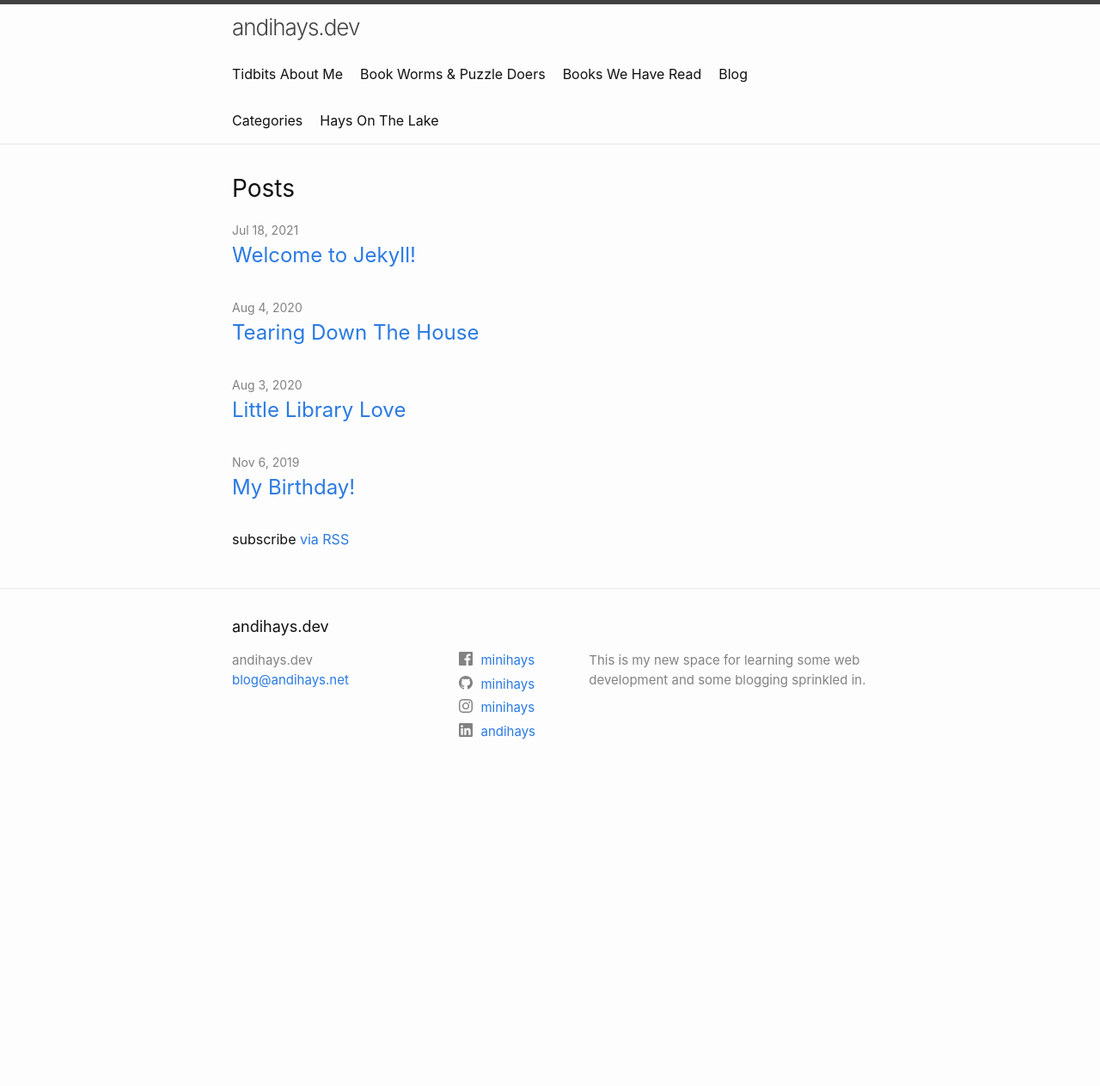
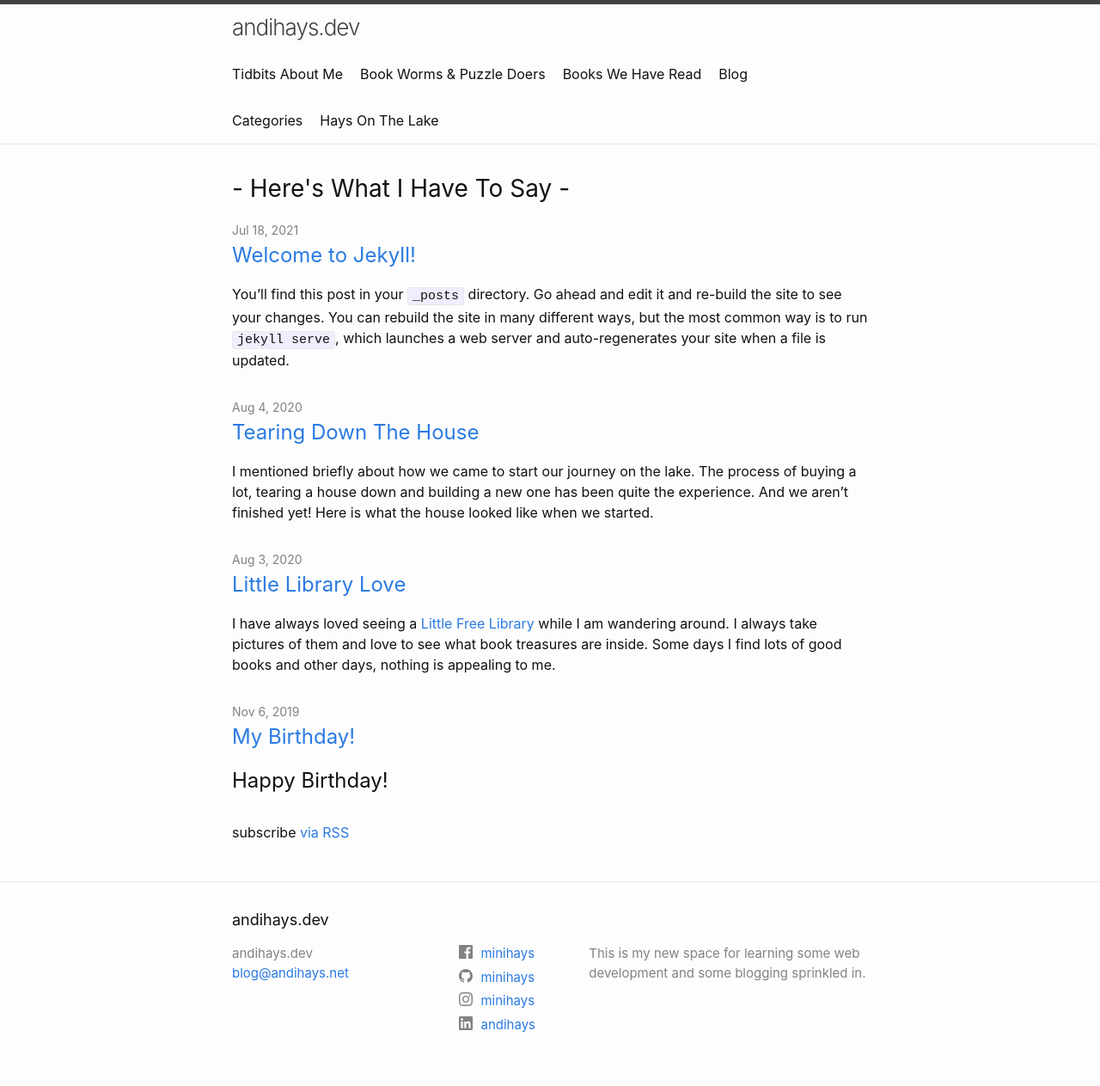
Before and after one commit to minihays/minihays.github.io, a Jekyll site: the page built from index.markdown, in a window 1280 px wide. Shown: the whole page at 86% size. Built offline with Jekyll 4.4.1, drawn with Linux system fonts in a browser that asks for light colours; before the commit the page ends 922 px from its top, so only the background shows below that.

Commit message:
show excerpts on main page for blog posts

```diff
--- a/_config.yml
+++ b/_config.yml
@@ -30,6 +30,7 @@ instagram_username: minihays
 github_username:  minihays
 facebook_username: minihays
 linkedin_username: andihays
+show_excerpts: true
 
 # Build settings
 #theme: minima
--- a/_layouts/home.html
+++ b/_layouts/home.html
@@ -10,7 +10,7 @@ layout: default
   {{ content }}
 
   {%- if site.posts.size > 0 -%}
-    <h2 class="post-list-heading">{{ page.list_title | default: "Posts" }}</h2>
+    <h2 class="post-list-heading">{{ page.list_title | default: "- Here's What I Have To Say -" }}</h2>
     <ul class="post-list">
       {%- for post in site.posts -%}
         <li>
@@ -28,7 +28,9 @@ layout: default
       {%- endfor -%}
     </ul>
 
-    <p class="rss-subscribe">subscribe <a href="{{ "/feed.xml" | relative_url }}">via RSS</a></p>
+    <p class="rss-subscribe">subscribe
+      <a href="{{ "/feed.xml" | relative_url }}">via RSS</a>
+    </p>
   {%- endif -%}
 
 </div>
```
Lines whose indentation alone changed are shown as unchanged.
